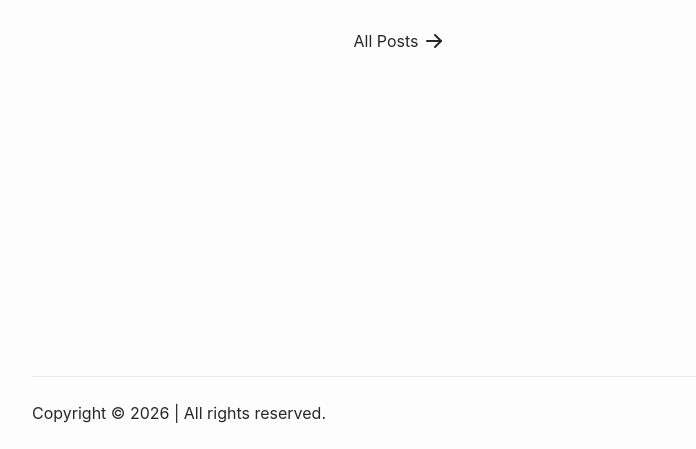
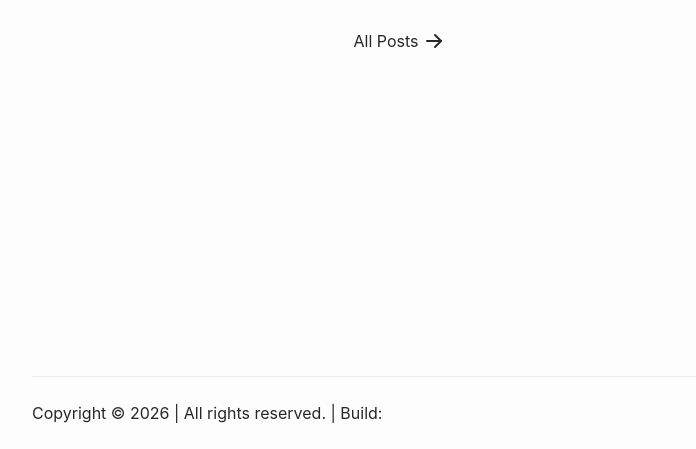
Before and after one commit to binarypatrick/binarypatrick.github.io, an Astro site: page / in a window 1280 px wide. Shown: the part 351-800 px from the top of the page, 240-936 px from the left. Built offline with nearby package versions, Linux system fonts and the light colour scheme; Astro itself is replaced by a stand-in of ours.

Commit message:
build with sha

```diff
--- a/src/components/Footer.astro
+++ b/src/components/Footer.astro
@@ -27,6 +27,8 @@ const { noMarginTop = false, class: className, ...attrs } = Astro.props;
       <span>Copyright &#169; {currentYear}</span>
       <span class="hidden sm:inline">&nbsp;|&nbsp;</span>
       <span>All rights reserved.</span>
+      <span class="hidden sm:inline">&nbsp;|&nbsp;</span>
+      <span>Build: {import.meta.env.VITE_APP_VERSION}</span>
     </div>
   </div>
 </footer>
```
Also changed, not shown: .github/workflows/ci.yml.
